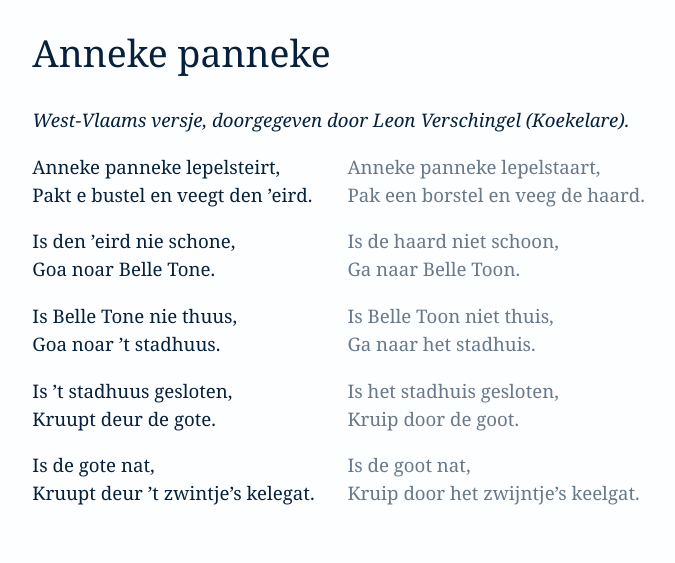
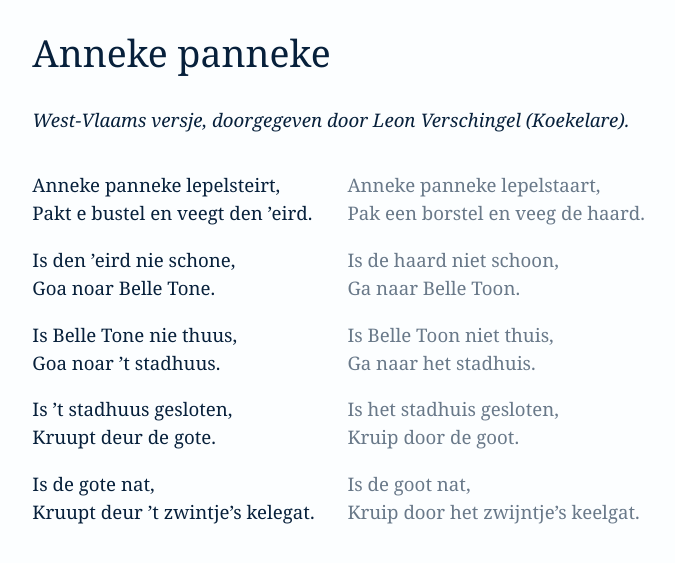
Before and after one commit to tommy-carlier/etc.tcx.be, a Jekyll site: the page built from anneke-panneke/index.html, in a window 1280 px wide. Shown: the top 563 px of the page, without its empty margins (253-928 px from the left). Built offline with Jekyll 4.4.1, drawn with Linux system fonts in a browser that asks for light colours.

Commit message:
Replaced subHeader with paragraph inside header

```diff
--- a/anneke-panneke/index.html
+++ b/anneke-panneke/index.html
@@ -4,8 +4,11 @@
 description: "West-Vlaams versje, doorgegeven door Leon Verschingel (Koekelare)."
 language: nl-BE
 ---
+<header>
 <h1>{{page.title}}</h1>
-<div class="subHeader">{{page.description}}</div>
+<p>{{page.description}}
+</header>
+
 <div class="flow gutter">
   <div>
     <p>Anneke panneke lepelsteirt,
--- a/etc.scss
+++ b/etc.scss
@@ -21,7 +21,7 @@
   font-weight: normal;
 }
 
-.subHeader {
+header > p {
   font-style: italic;
 }
 
```
